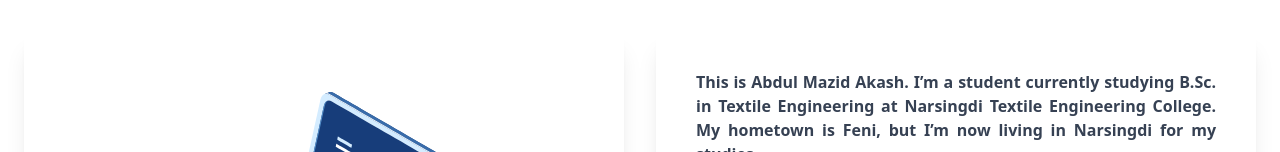
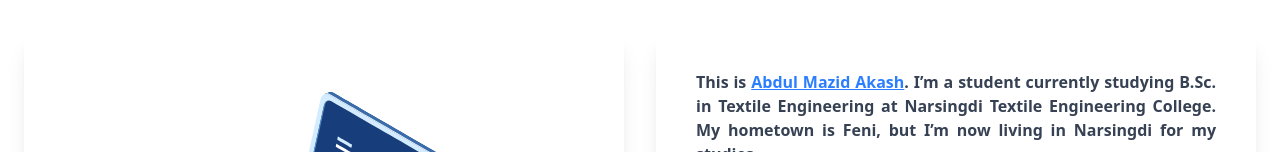
Before and after one commit to abdulmazidakash/professional-portfolio-2025, a React (Vite) app: page / in a window 1280 px wide. Shown: the part 800-952 px from the top of the page. Built offline with nearby package versions, Linux system fonts and the light colour scheme; no server answers.

Commit message:
add: name add anchor tag github link

```diff
--- a/src/pages/AboutMe/AboutMe.jsx
+++ b/src/pages/AboutMe/AboutMe.jsx
@@ -81,7 +81,7 @@ const AboutMe = () => {
         >
           <div className="card-body p-0 md:p-4">
             <p className=" text-base font-semibold text-justify">
-            This is Abdul Mazid Akash. I’m a student currently studying B.Sc. in Textile Engineering at Narsingdi Textile Engineering College. My hometown is Feni, but I’m now living in Narsingdi for my studies.
+            This is <a className="underline text-blue-500" target="_blank" href="https://github.com/abdulmazidakash">Abdul Mazid Akash</a>. I’m a student currently studying B.Sc. in Textile Engineering at Narsingdi Textile Engineering College. My hometown is Feni, but I’m now living in Narsingdi for my studies.
             </p>
             <p className="text-base font-semibold text-justify">
             I recently completed a web development course from <a className="underline text-blue-500" target="_blank" href="https://www.programming-hero.com/">Programming Hero</a>. Right now, I’m building web applications using JavaScript, React.js, Node.js, and MongoDB. I enjoy creating websites that are both user-friendly and responsive.
```
